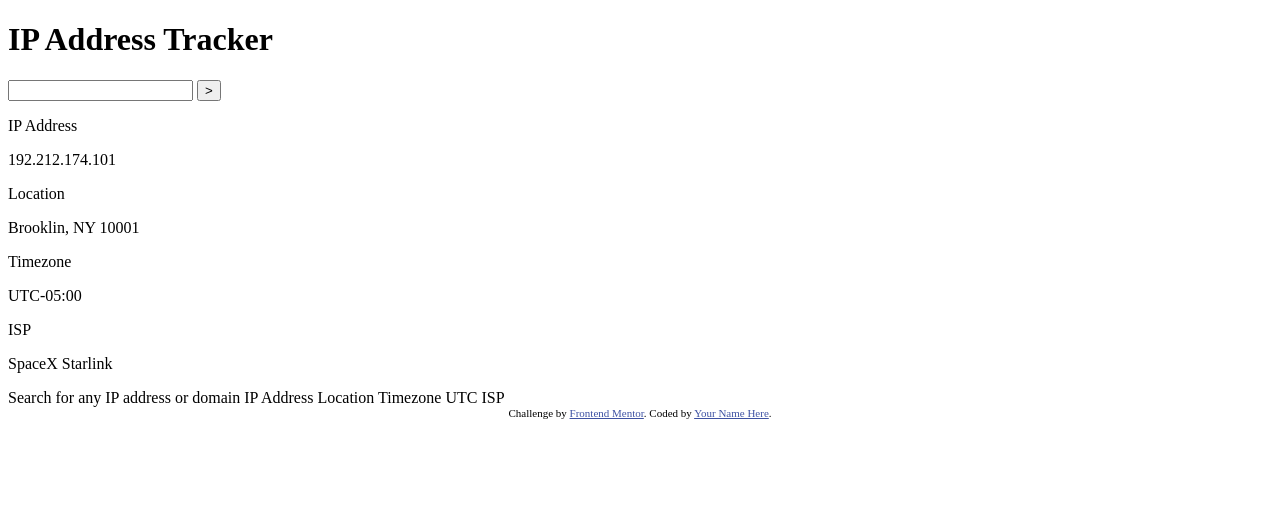
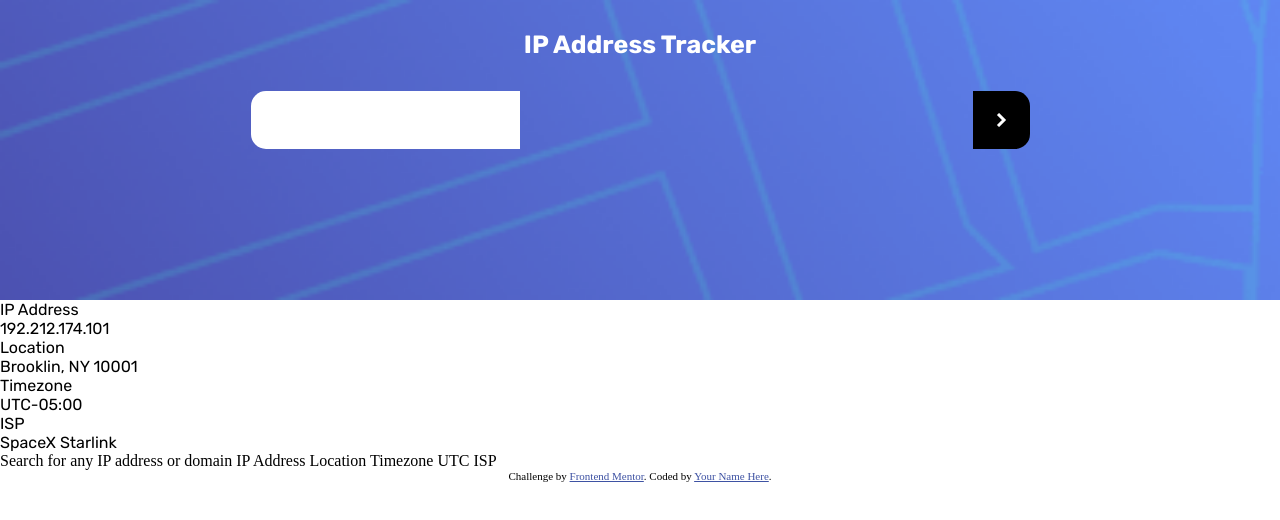
Before and after one commit to cyeguez/IP-Address-Tracker, a plain HTML site: page index.html in a window 1280 px wide. Drawn offline with Linux system fonts and the light colour scheme.

Commit message:
Style(Definir estilos del header)

```diff
--- a/index.html
+++ b/index.html
@@ -11,6 +11,13 @@
       sizes="32x32"
       href="./images/favicon-32x32.png"
     />
+    <link rel="preconnect" href="https://fonts.googleapis.com" />
+    <link rel="preconnect" href="https://fonts.gstatic.com" crossorigin />
+    <link
+      href="https://fonts.googleapis.com/css2?family=Red+Hat+Text:ital,wght@0,300..700;1,300..700&family=Rubik:ital,wght@0,300..900;1,300..900&display=swap"
+      rel="stylesheet"
+    />
+    <link rel="stylesheet" href="style.css" />
 
     <title>Frontend Mentor | IP Address Tracker</title>
 
@@ -31,7 +38,7 @@
         <h1 class="title">IP Address Tracker</h1>
         <div class="group-search">
           <input type="text" class="search" />
-          <button>></button>
+          <button class="btn-search"></button>
         </div>
       </div>
 
--- /dev/null
+++ b/style.css
@@ -0,0 +1,67 @@
+:root {
+  --font: "Rubik", sans-serif;
+  --Very-Dark-Gray: hsl(0, 0%, 17%);
+  --Dark-Gray: hsl(0, 0%, 59%);
+  --White: #ffffff;
+  --Black: #000000;
+}
+
+* {
+  margin: 0;
+  padding: 0;
+  box-sizing: border-box;
+}
+
+.container {
+  font-family: var(--font);
+  .header {
+    height: 300px;
+    padding-inline: 1.5rem;
+    background-image: url("./images/pattern-bg-mobile.png");
+    background-repeat: no-repeat;
+    background-size: cover;
+
+    .title {
+      text-align: center;
+      color: var(--White);
+      font-size: 1.5625rem;
+      padding-top: 1.875rem;
+      margin-bottom: 2rem;
+    }
+
+    .group-search {
+      display: flex;
+      align-items: center;
+      justify-content: space-around;
+      .search {
+        width: 269px;
+        height: 58px;
+        padding-left: 1.5rem;
+        border-radius: 15px 0 0 15px;
+        border: none;
+        color: var(--Very-Dark-Gray);
+        font-weight: 700;
+        font-size: 1rem;
+        outline: none;
+
+      }
+      .btn-search{
+        margin: 0;
+        padding: 0;
+        width: 57px;
+        height: 58px;
+        border: none;
+        border-radius: 0 15px 15px 0;
+        background-color: var(--Black);
+        background-image: url("./images/icon-arrow.svg");
+        background-repeat: no-repeat;
+        background-position: center;
+
+        &:hover{
+            cursor: pointer;
+        }
+
+      }
+    }
+  }
+}
```
